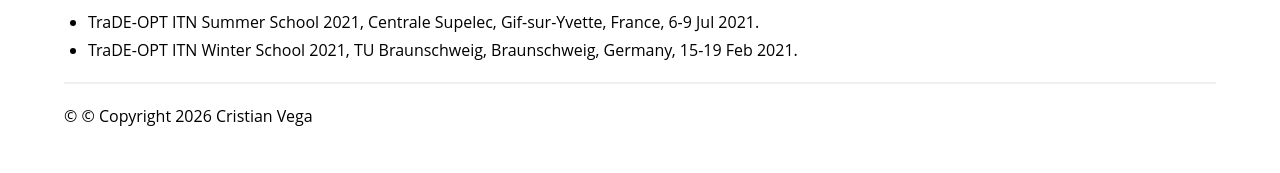
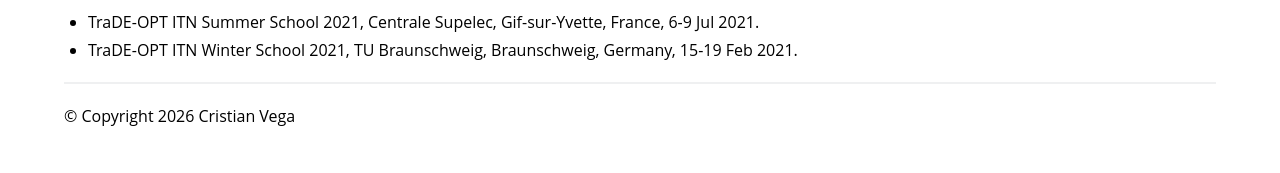
Before and after one commit to cristianvega1995/cristianvega1995.github.io, a Jekyll site: the page Talks.html, which Jekyll copies as it is, in a window 1280 px wide. Shown: the part 1080-1253 px from the top of the page. Built offline with Jekyll 4.4.1, drawn with Linux system fonts in a browser that asks for light colours.

```diff
--- a/Talks.html
+++ b/Talks.html
@@ -329,7 +329,7 @@
     <hr>
 </section>
   <footer>
-    &copy;  © Copyright 2026 Cristian Vega
+    &copy; Copyright 2026 Cristian Vega
   </footer>
 
 </main>
```
